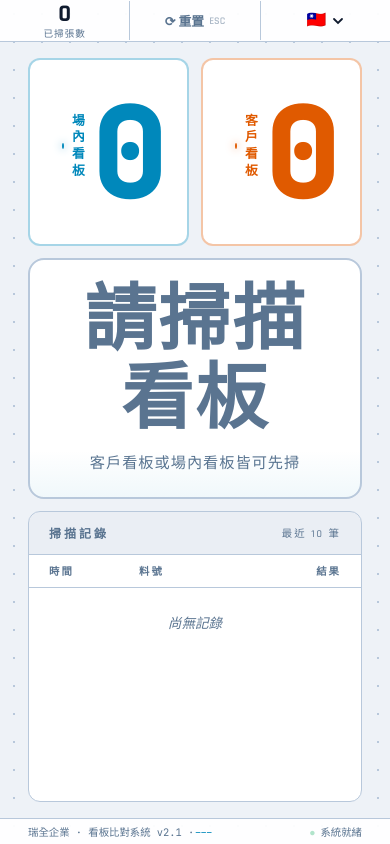
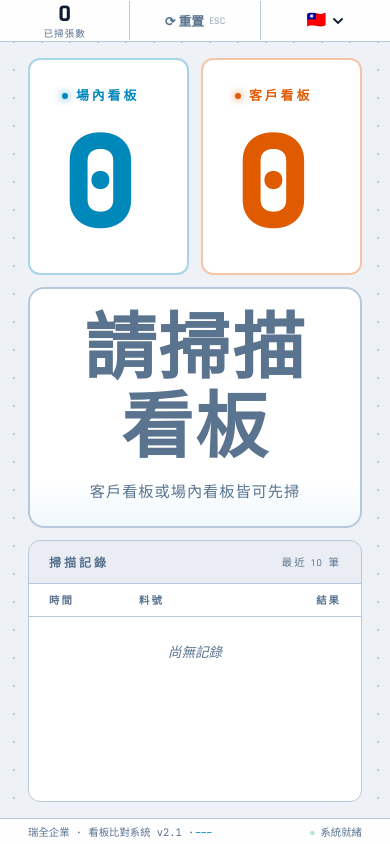
Before and after one commit to allcrazyit-png/trackingnumber, a website: page kanban-scan.html in a window 390 px wide. Drawn offline with nearby package versions, Linux system fonts and the light colour scheme.

Commit message:
fix counter number not showing: revert to vertical compact layout
Co-Authored-By: Claude Sonnet 4.6 <noreply@anthropic.com>

```diff
--- a/kanban-scan.html
+++ b/kanban-scan.html
@@ -100,11 +100,11 @@
       header          { gap: 0; padding: 0; }
       main            { padding: 6px 8px; gap: 5px; }
 
-      /* ── Section 3: Counters ── 橫排 */
+      /* ── Section 3: Counters ── */
       .counters         { gap: 5px; }
-      .counter-panel    { padding: 8px 12px; display: flex; flex-direction: row; align-items: center; justify-content: space-between; }
-      .counter-label    { margin-bottom: 0; font-size: 0.6rem; letter-spacing: 1px; line-height: 1.3; white-space: normal; flex: 1; }
-      .counter-num      { font-size: clamp(1.6rem, 8vw, 2rem); line-height: 1; flex-shrink: 0; }
+      .counter-panel    { padding: 6px 10px; }
+      .counter-label    { margin-bottom: 1px; font-size: 0.55rem; letter-spacing: 0.5px; line-height: 1.3; white-space: normal; }
+      .counter-num      { font-size: 1.8rem; line-height: 1; }
       .counter-ghost    { display: none; }
 
       /* ── Section 4: Status Card ── */
```
